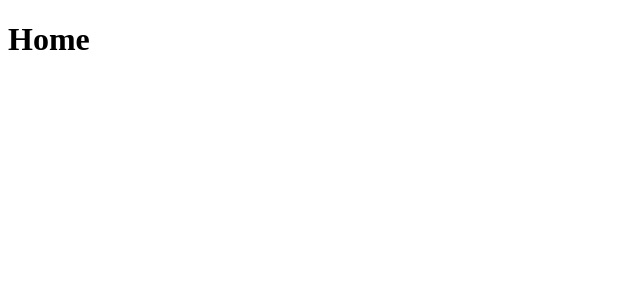
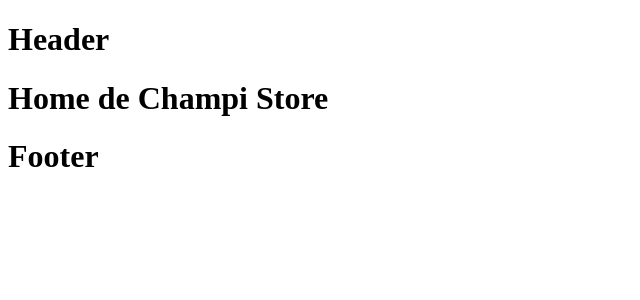
Before and after one commit to samumirandam/champi-store, a React app: page / in a window 1280 px wide. Shown: the top 300 px of the page, without its empty margins (0-640 px from the left). Built offline with nearby package versions, Linux system fonts and the light colour scheme.

Commit message:
Proyecto base para Champi-Store

```diff
--- /dev/null
+++ b/config/index.js
@@ -0,0 +1,5 @@
+const config = {
+  envVar: String(process.env.ENV_VAR)
+};
+
+export default config;
--- a/package.json
+++ b/package.json
@@ -1,11 +1,11 @@
 {
-  "name": "mi-vaso-cervecero",
+  "name": "champi-store",
   "version": "1.0.0",
   "description": "Proyecto personal de Mi Vaso Cervecero",
   "main": "index.js",
   "scripts": {
     "test": "echo \"Error: no test specified\" && exit 1",
-    "start": "webpack serve",
+    "start": "webpack serve --mode development",
     "build": "webpack --mode production",
     "format": "prettier --write {*.js,src/**/*.{js,jsx}}",
     "lint": "eslint src/ --fix"
@@ -31,6 +31,8 @@
     "babel-eslint": "^10.1.0",
     "babel-loader": "^8.2.2",
     "css-loader": "^5.1.1",
+    "dotenv": "^8.2.0",
+    "dotenv-webpack": "^7.0.2",
     "eslint": "^7.21.0",
     "eslint-config-airbnb": "^18.2.1",
     "eslint-config-prettier": "^8.1.0",
--- /dev/null
+++ b/src/components/Layout.jsx
@@ -0,0 +1,13 @@
+import React from 'react';
+
+const Layout = ({ children }) => {
+  return (
+    <>
+      <h1>Header</h1>
+      {children}
+      <h1>Footer</h1>
+    </>
+  );
+};
+
+export default Layout;
--- a/src/containers/Home.jsx
+++ b/src/containers/Home.jsx
@@ -2,7 +2,7 @@ import React from 'react';
 
 const Home = () => {
   return (
-    <h1>Home</h1>
+    <h1>Home de Champi Store</h1>
   );
 }
 
--- a/src/routes/App.jsx
+++ b/src/routes/App.jsx
@@ -4,13 +4,17 @@ import { BrowserRouter, Switch, Route } from 'react-router-dom';
 import Home from '../containers/Home';
 import NotFound from '../containers/NotFound';
 
+import Layout from '../components/Layout';
+
 const App = () => {
   return (
     <BrowserRouter>
-      <Switch>
-        <Route exact path="/" component={Home} />
-        <Route component={NotFound} />
-      </Switch>
+      <Layout>
+        <Switch>
+          <Route exact path="/" component={Home} />
+          <Route component={NotFound} />
+        </Switch>
+      </Layout>
     </BrowserRouter>
   );
 };
--- a/webpack.config.js
+++ b/webpack.config.js
@@ -1,7 +1,11 @@
 const path = require('path');
 const HtmlWebpackPlugin = require('html-webpack-plugin');
 const MiniCssExtractPlugin = require('mini-css-extract-plugin');
+const Dotenv = require('dotenv-webpack');
+const { EnvironmentPlugin } = require('webpack');
 const { loader } = require('mini-css-extract-plugin');
+
+require('dotenv').config();
 
 module.exports = {
   entry: './src/index.js',
@@ -50,6 +54,11 @@ module.exports = {
     new MiniCssExtractPlugin({
       filename: 'assets/[name].css',
     }),
+    new Dotenv({
+      path: path.resolve(__dirname, 'env'),
+    }),
+    new EnvironmentPlugin([
+    ]),
   ],
   devServer: {
     contentBase: path.join(__dirname, 'dist'),
```
Also changed, not shown: src/components/App.jsx (deleted, +0 -7 lines), 2 other files (tests, documents, lock files or other folders).
